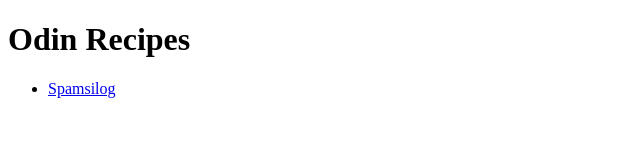
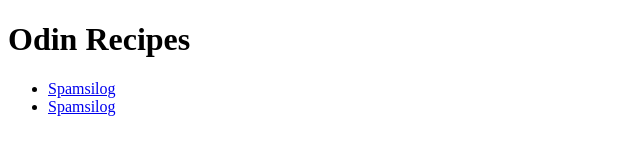
Before and after one commit to kayladong229/odin-recipes, a plain HTML site: page index.html in a window 1280 px wide. Shown: the full height of the page, 0-640 px from the left. Drawn offline with Linux system fonts and the light colour scheme.

Commit message:
Added link to recipe 2 on homepage

```diff
--- a/index.html
+++ b/index.html
@@ -9,6 +9,7 @@
     <h1>Odin Recipes</h1>
     <ul>
         <li><a href="recipes/spamsilog.html">Spamsilog</a></li>
+        <li><a href="recipes/caprese-salad.html">Spamsilog</a></li>
     </ul>
 </body>
 </html>
```
